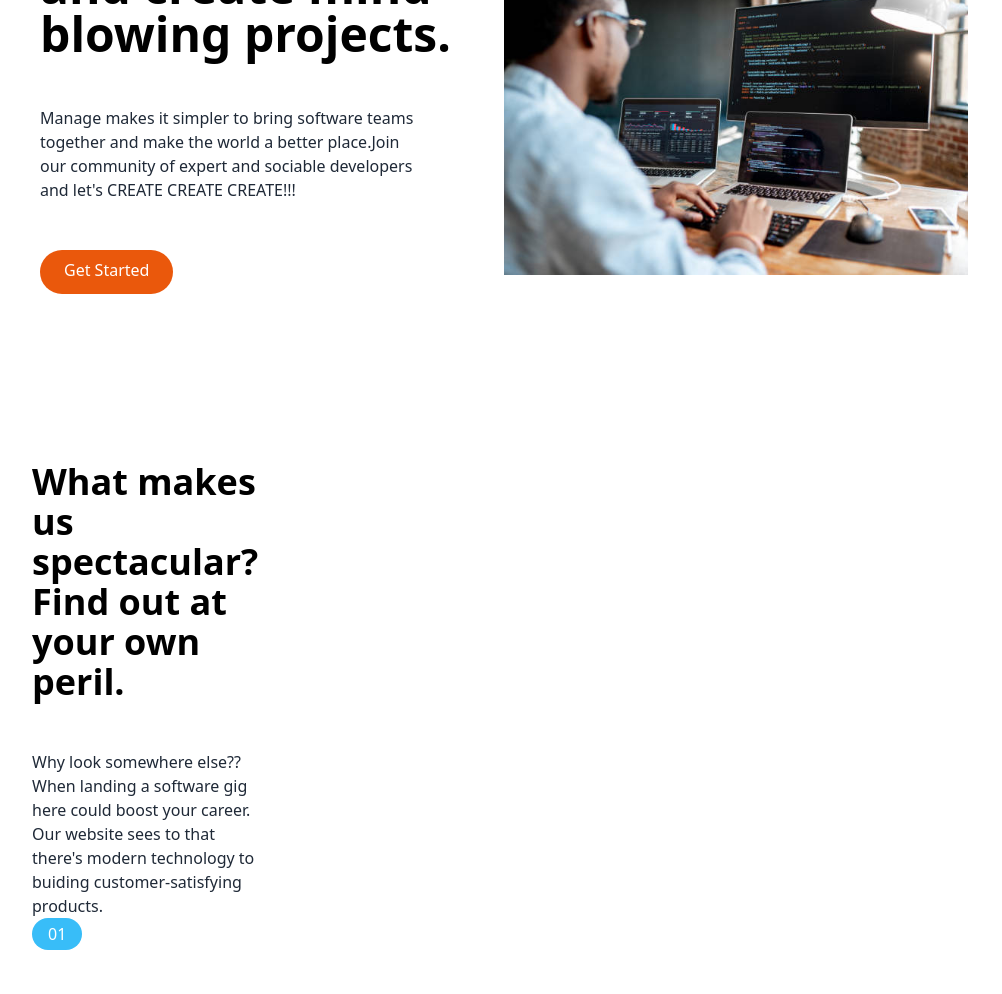
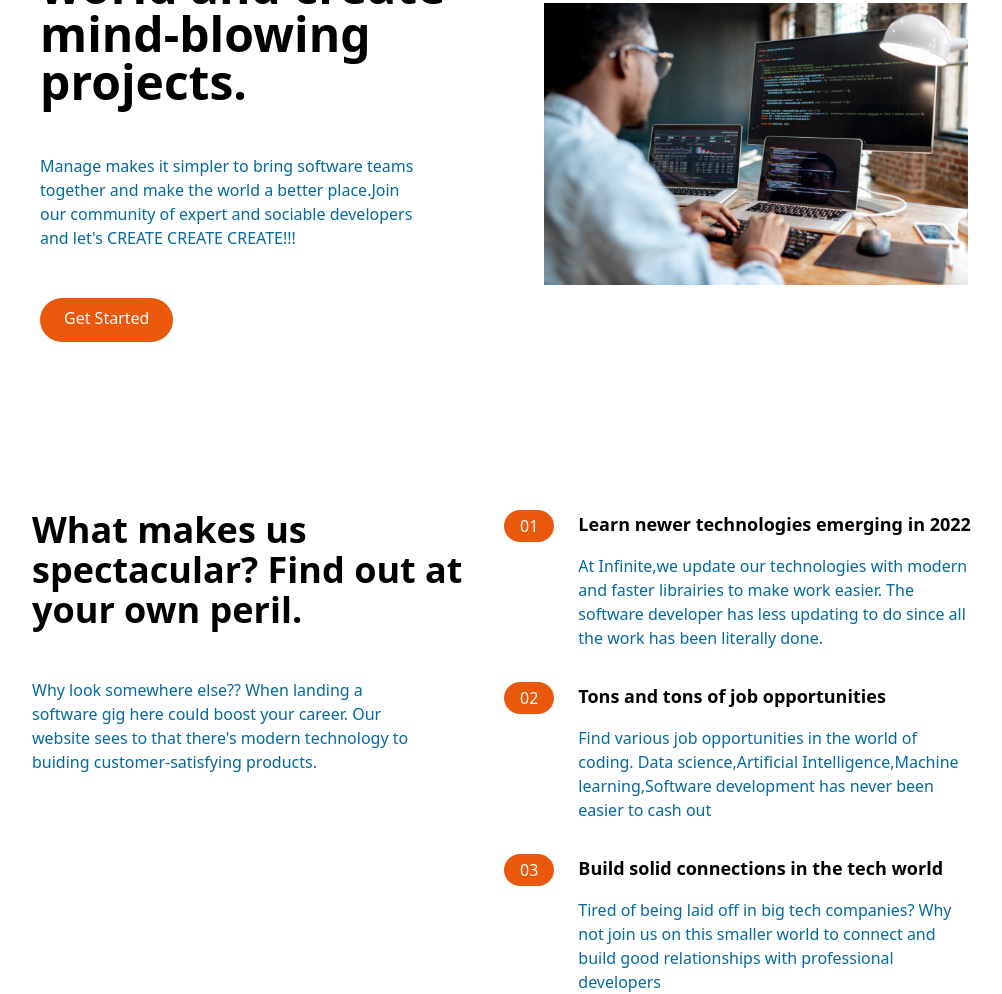
Before and after one commit to beko50/tailwind-mini, a website: page page.html in a window 1280 px wide. Shown: the part 314-1308 px from the top of the page, without its empty margins (136-1138 px from the left). Before the commit the page ends 1264 px from the top, so only its background shows below. Drawn offline with Linux system fonts and the light colour scheme.

Commit message:
Rebuilding a whole section

```diff
--- a/page.html
+++ b/page.html
@@ -38,7 +38,7 @@
                 <h1 class="max-w-md text-4xl font-bold text-center md:text-5xl md:text-left">
                     Bring everyone together to develop the world and create mind-blowing projects.
                 </h1>
-                <p class="max-w-sm text-center text-greyBlue md:text-left">
+                <p class="max-w-sm text-center text-deepBlue md:text-left">
                     Manage makes it simpler to bring software teams together and make the world a better place.Join our community of
                     expert and sociable developers and let's CREATE CREATE CREATE!!!
                 </p>
@@ -50,38 +50,98 @@
                 </div>
             </div>
             <!--Image-->
-            <div class="mt-10 md:w-1/2">
+            <div class="ml-20 mt-10 md:w-1/2">
                 <img src="img/coding_guy.jpg" alt="">
             </div>
         </div>
     </section>
 
-    <!--Features Section-->
     <section id="features">
-        <!--Flex container-->
+        <!-- Flex container -->
         <div class="container flex flex-col px-4 mx-auto mt-10 space-y-12 md:space-y-0 md:flex-row">
-            <div>
-                <!--What's different-->
-                <div class="flex flex-col space-y-12 md:w-1/2">
-                    <h2 class="max-w-md text-4xl font-bold text-center md:text-left">
-                        What makes us spectacular? Find out at your own peril.
-                    </h2>
-                    <p class="max-w-sm text-center text-greyBlue md:text-left">
-                        Why look somewhere else?? When landing a software gig here could boost your career. Our website sees to that there's modern technology to buiding customer-satisfying products.
-                    </p>
+            <!-- What's Different -->
+            <div class="flex flex-col space-y-12 md:w-1/2">
+                <h2 class="max-w-md text-4xl font-bold text-center md:text-left">
+                    What makes us spectacular? Find out at your own peril.
+                </h2>
+                <p class="max-w-sm text-center text-deepBlue md:text-left">
+                Why look somewhere else?? When landing a software gig here could boost your career. Our website sees to that there's
+                modern technology to buiding customer-satisfying products.
+                </p>
             </div>
-            <div>
-                <!--Numbered lists-->
+
+            <!-- Numbered List -->
             <div class="flex flex-col space-y-8 md:w-1/2">
-                <!--List Items 1-->
+                <!-- List Item 1 -->
                 <div class="flex flex-col space-y-3 md:space-y-0 md:space-x-6 md:flex-row">
-                    <!--Heading-->
-                    <div class="rounded-l-full bg-seaBlue md:bg-transparent">
+                    <!-- Heading -->
+                    <div class="rounded-l-full bg-brightOrange md:bg-transparent">
                         <div class="flex items-center space-x-2">
-                            <div class="px-4 py-2 text-white rounded-full md:py-1 bg-seaBlue">
+                            <div class="px-4 py-2 text-white rounded-full md:py-1 bg-brightOrange">
                                 01
                             </div>
+                            <h3 class="text-base font-bold md:mb-4 md:hidden">
+                                Learn newer technologies emerging in 2022
+                            </h3>
                         </div>
+                    </div>
+
+                    <div>
+                        <h3 class="hidden mb-4 text-lg font-bold md:block">
+                            Learn newer technologies emerging in 2022
+                        </h3>
+                        <p class="text-deepBlue">
+                            At Infinite,we update our technologies with modern and faster librairies to make work easier. The software developer has
+                            less updating to do since all the work has been literally done.
+                        </p>
+                    </div>
+                </div>
+
+                <!-- List Item 2 -->
+                <div class="flex flex-col space-y-3 md:space-y-0 md:space-x-6 md:flex-row">
+                    <!-- Heading -->
+                    <div class="rounded-l-full bg-brightOrange md:bg-transparent">
+                        <div class="flex items-center space-x-2">
+                            <div class="px-4 py-2 text-white rounded-full md:py-1 bg-brightOrange">
+                                02
+                            </div>
+                            <h3 class="text-base font-bold md:mb-4 md:hidden">
+                                Tons and tons of job opportunities
+                            </h3>
+                        </div>
+                    </div>
+
+                    <div>
+                        <h3 class="hidden mb-4 text-lg font-bold md:block">
+                            Tons and tons of job opportunities
+                        </h3>
+                        <p class="text-deepBlue">
+                            Find various job opportunities in the world of coding. Data science,Artificial Intelligence,Machine learning,Software development has never been easier to cash out
+                        </p>
+                    </div>
+                </div>
+
+                <!-- List Item 3 -->
+                <div class="flex flex-col space-y-3 md:space-y-0 md:space-x-6 md:flex-row">
+                    <!-- Heading -->
+                    <div class="rounded-l-full bg-brightOrange md:bg-transparent">
+                        <div class="flex items-center space-x-2">
+                            <div class="px-4 py-2 text-white rounded-full md:py-1 bg-brightOrange">
+                                03
+                            </div>
+                            <h3 class="text-base font-bold md:mb-4 md:hidden">
+                                Build solid connections in the tech world
+                            </h3>
+                        </div>
+                    </div>
+
+                    <div>
+                        <h3 class="hidden mb-4 text-lg font-bold md:block">
+                            Build solid connections in the tech world
+                        </h3>
+                        <p class="text-deepBlue">
+                            Tired of being laid off in big tech companies? Why not join us on this smaller world to connect and build good relationships with professional developers
+                        </p>
                     </div>
                 </div>
             </div>
```
Also changed, not shown: css/main.css, img/logo2.svg (added).
